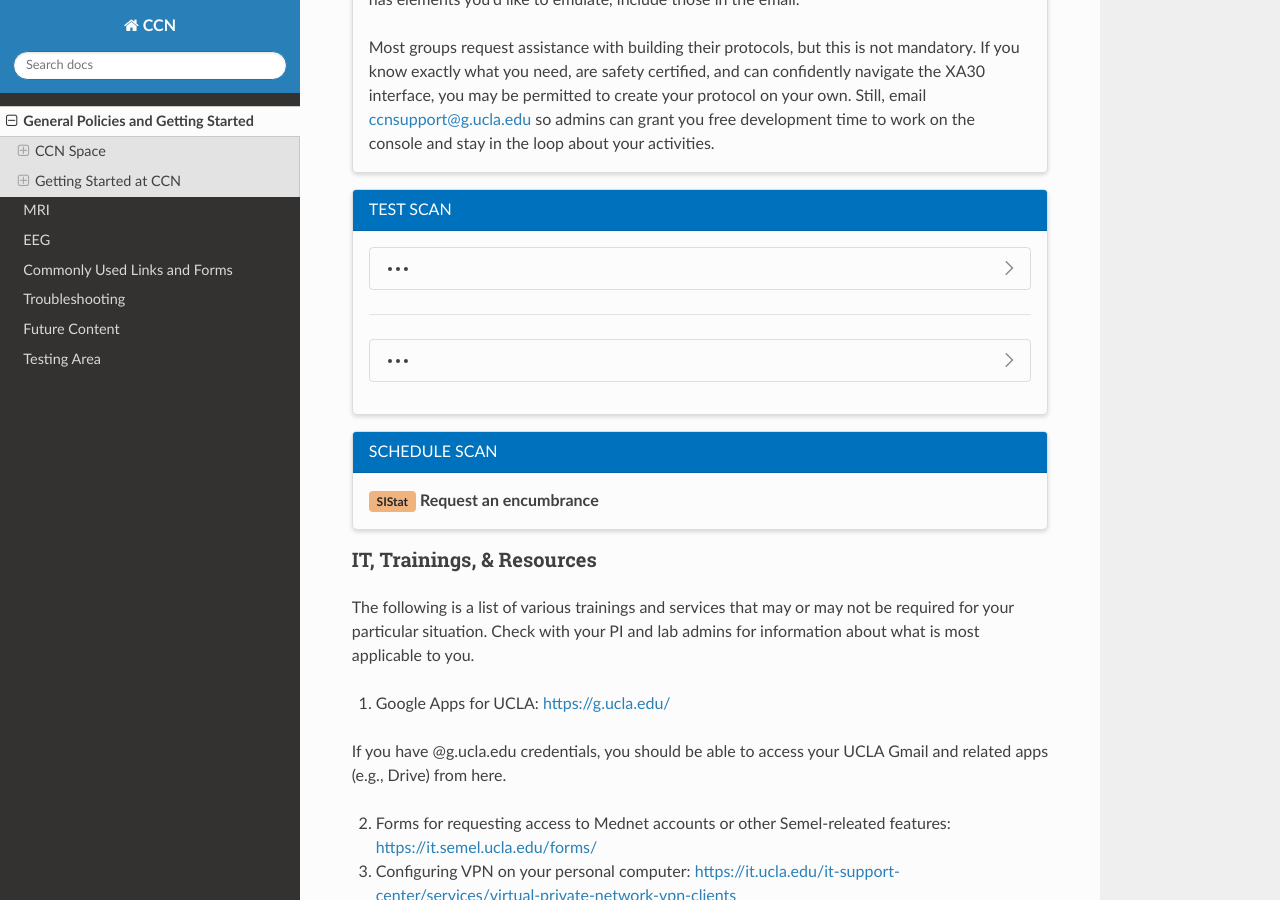
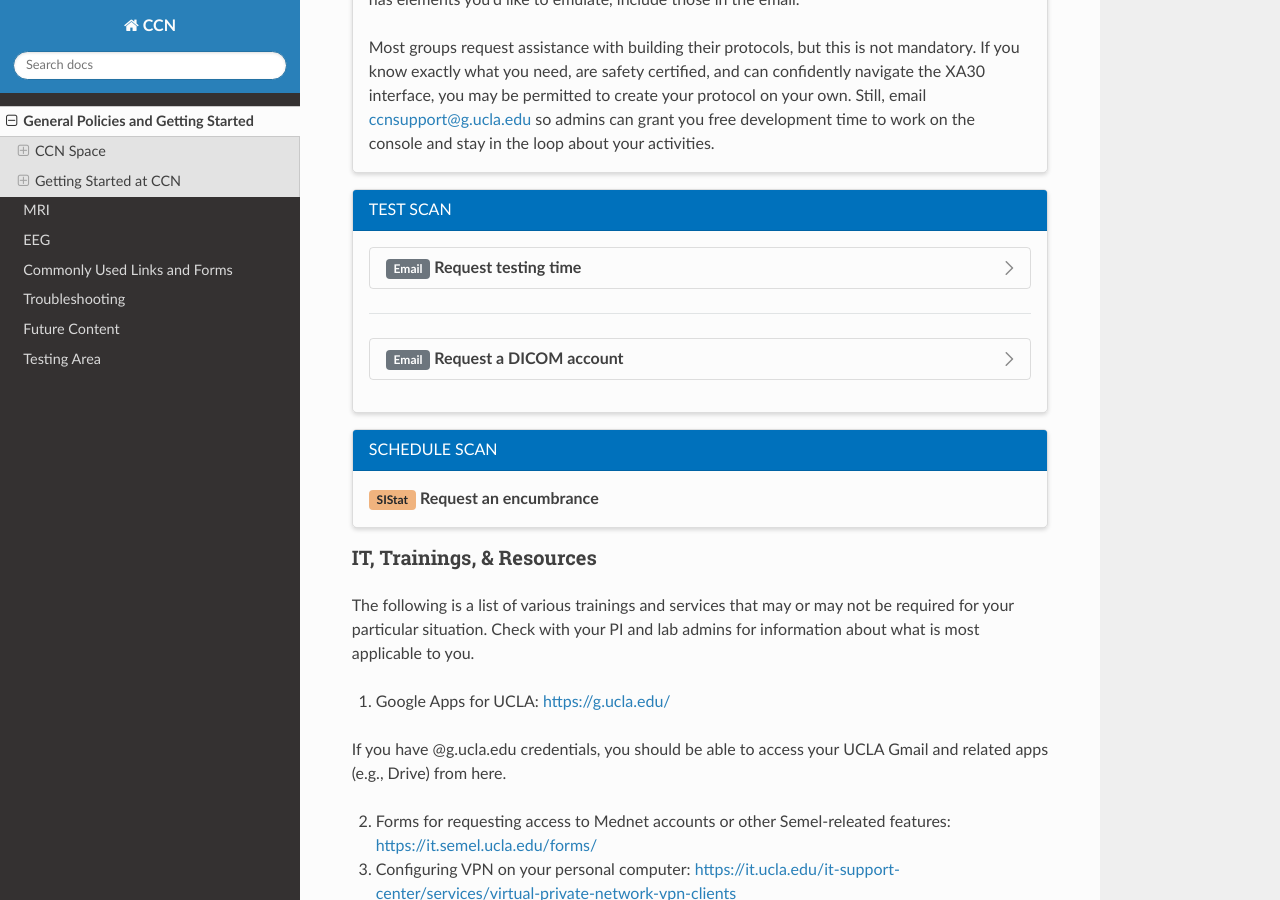
Before and after one commit to CCN-Support/CCN_Wiki, a Sphinx documentation site: the page built from docs/source/generalpolicies.rst, in a window 1280 px wide and 900 px high, scrolled down 5351 px. Built offline with Sphinx 7.4.7 and the Read the Docs theme 3.1.0, drawn with Linux system fonts in a browser that asks for light colours; some of the changed lines change nothing that is shown.

Commit message:
Update generalpolicies.rst

```diff
--- a/docs/source/generalpolicies.rst
+++ b/docs/source/generalpolicies.rst
@@ -177,18 +177,18 @@ Actions within the same sections below can be completed concurrently. Each secti
   TEST SCAN
   ^^^^^^^^^
 
-  .. dropdown::
+  .. dropdown:: :bdg-secondary:`Email` **Request testing time**
 
-     :bdg-secondary:`Email` **Request testing time**
      Test text.
 
   .. raw:: html
 
       <hr>
 
-  .. dropdown::
+  .. dropdown:: :bdg-secondary:`Email` **Request a DICOM account**
 
-     :bdg-secondary:`Email` **Request a DICOM account**
+     More text.
+
 
 .. card::
   :class-card: sd-rounded-2
```
